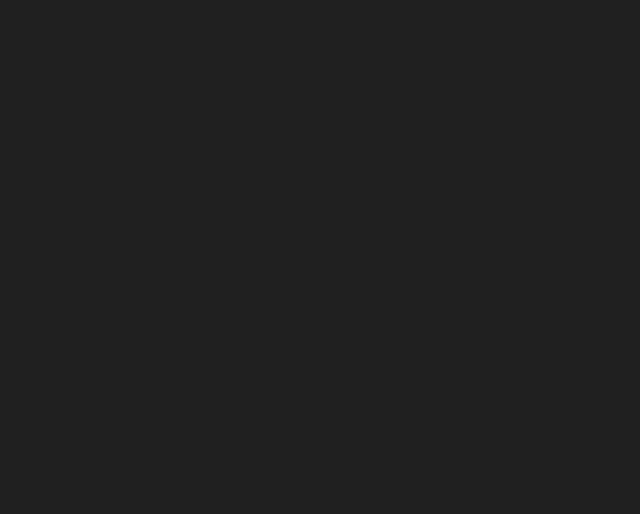
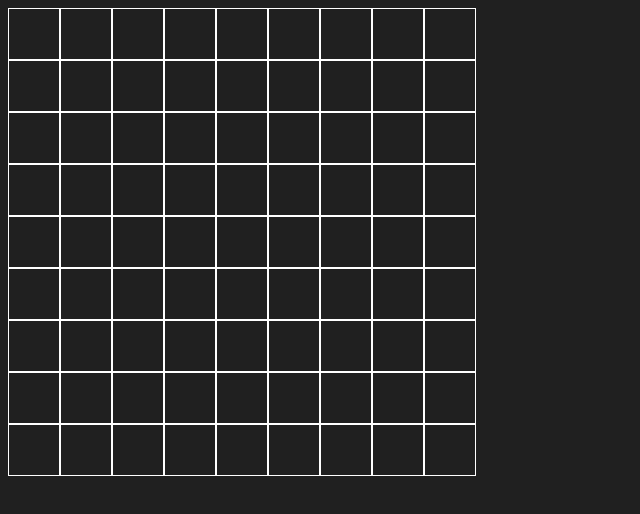
Before and after one commit to AlexChavezz/sudokuWeb, a React (Vite) app: page /sudoku in a window 1280 px wide. Before the commit this address had no page. Shown: the top 514 px of the page, without its empty margins (0-640 px from the left). Built offline with nearby package versions, Linux system fonts and the light colour scheme; the HTML template or start-up script is replaced by a standard one.

Commit message:
nothing important

```diff
--- /dev/null
+++ b/src/components/SudokuItem.tsx
@@ -0,0 +1,5 @@
+
+export const SudokuItem = () =>
+<article style={{ height:50, width:50, background:'', border:"1px solid white"}}>
+
+</article>
--- a/src/routers/AppRouter.tsx
+++ b/src/routers/AppRouter.tsx
@@ -1,11 +1,13 @@
 import { BrowserRouter, Routes, Route } from 'react-router-dom';
 import { InitialScreen } from '../screens/InitialScreen';
+import { SudokuScreen } from '../screens/SudokuScreen';
 
 export const AppRouter = () => {
     return (
         <BrowserRouter>
             <Routes>
                 <Route path="/" element={<InitialScreen />}/>
+                <Route path="/sudoku" element={<SudokuScreen />} />
                 <Route path="/about" element={<>About page</>}/>
             </Routes>
         </BrowserRouter>
--- a/src/screens/InitialScreen.tsx
+++ b/src/screens/InitialScreen.tsx
@@ -2,7 +2,7 @@ import { Button } from '../components/Button';
 import styles from '../styles/InitialScreen.module.css';
 
 export const InitialScreen = () => {
-    const numbers: number[] = [1,2,3,4,5,6,7,8,9,10];
+    const numbers: number[] = [1,2,3,4,5,6,7,8,9,10, 1,2,3,4,5,6,7,8,9,10, 1,2,3,4,5,6,7,8,9,10, 1,2,3,4,5,6,7,8,9,10];
     return (
         <main className={ styles.levelsContainer }>
             {
--- /dev/null
+++ b/src/screens/SudokuScreen.tsx
@@ -0,0 +1,98 @@
+import { SudokuItem } from "../components/SudokuItem";
+import styles from '../styles/sudokuStyles.module.css';
+
+export const SudokuScreen = () => {
+    return (
+        <section className={styles.itemsContainer}>
+            <SudokuItem />
+            <SudokuItem />
+            <SudokuItem />
+            <SudokuItem />
+            <SudokuItem />
+            <SudokuItem />
+            <SudokuItem />
+            <SudokuItem />
+            <SudokuItem />
+
+            <SudokuItem />
+            <SudokuItem />
+            <SudokuItem />
+            <SudokuItem />
+            <SudokuItem />
+            <SudokuItem />
+            <SudokuItem />
+            <SudokuItem />
+            <SudokuItem />
+
+            <SudokuItem />
+            <SudokuItem />
+            <SudokuItem />
+            <SudokuItem />
+            <SudokuItem />
+            <SudokuItem />
+            <SudokuItem />
+            <SudokuItem />
+            <SudokuItem />
+
+            <SudokuItem />
+            <SudokuItem />
+            <SudokuItem />
+            <SudokuItem />
+            <SudokuItem />
+            <SudokuItem />
+            <SudokuItem />
+            <SudokuItem />
+            <SudokuItem />
+
+            <SudokuItem />
+            <SudokuItem />
+            <SudokuItem />
+            <SudokuItem />
+            <SudokuItem />
+            <SudokuItem />
+            <SudokuItem />
+            <SudokuItem />
+            <SudokuItem />
+
+            <SudokuItem />
+            <SudokuItem />
+            <SudokuItem />
+            <SudokuItem />
+            <SudokuItem />
+            <SudokuItem />
+            <SudokuItem />
+            <SudokuItem />
+            <SudokuItem />
+
+            <SudokuItem />
+            <SudokuItem />
+            <SudokuItem />
+            <SudokuItem />
+            <SudokuItem />
+            <SudokuItem />
+            <SudokuItem />
+            <SudokuItem />
+            <SudokuItem />
+
+            <SudokuItem />
+            <SudokuItem />
+            <SudokuItem />
+            <SudokuItem />
+            <SudokuItem />
+            <SudokuItem />
+            <SudokuItem />
+            <SudokuItem />
+            <SudokuItem />
+
+            <SudokuItem />
+            <SudokuItem />
+            <SudokuItem />
+            <SudokuItem />
+            <SudokuItem />
+            <SudokuItem />
+            <SudokuItem />
+            <SudokuItem />
+            <SudokuItem />
+        </section>
+    );
+}
--- a/src/styles/InitialScreen.module.css
+++ b/src/styles/InitialScreen.module.css
@@ -5,16 +5,18 @@
     width: 1200px;
     margin:0px auto;
     display: flex;
-    justify-content: center;
+    /* justify-content: center; */
+    flex-wrap: wrap;
 }
 .level {
     transition: background 500ms ease;
-    padding:40px;
+    height: 50px;
+    width:50px;
     margin:10px;
     cursor:pointer;
     border:.5px solid #cce;
     border-radius:10px;
-    background:transparent;
+    background-color:#7f5af0;
     color:white;
 }
 .level:hover {
--- /dev/null
+++ b/src/styles/sudokuStyles.module.css
@@ -0,0 +1,5 @@
+.itemsContainer {
+    display: grid;
+    grid-template-columns: repeat(9, 1fr);
+    width:468px;
+}
```
Also changed, not shown: src/helpers/sudoku.ts (added, +10 -0 lines).
